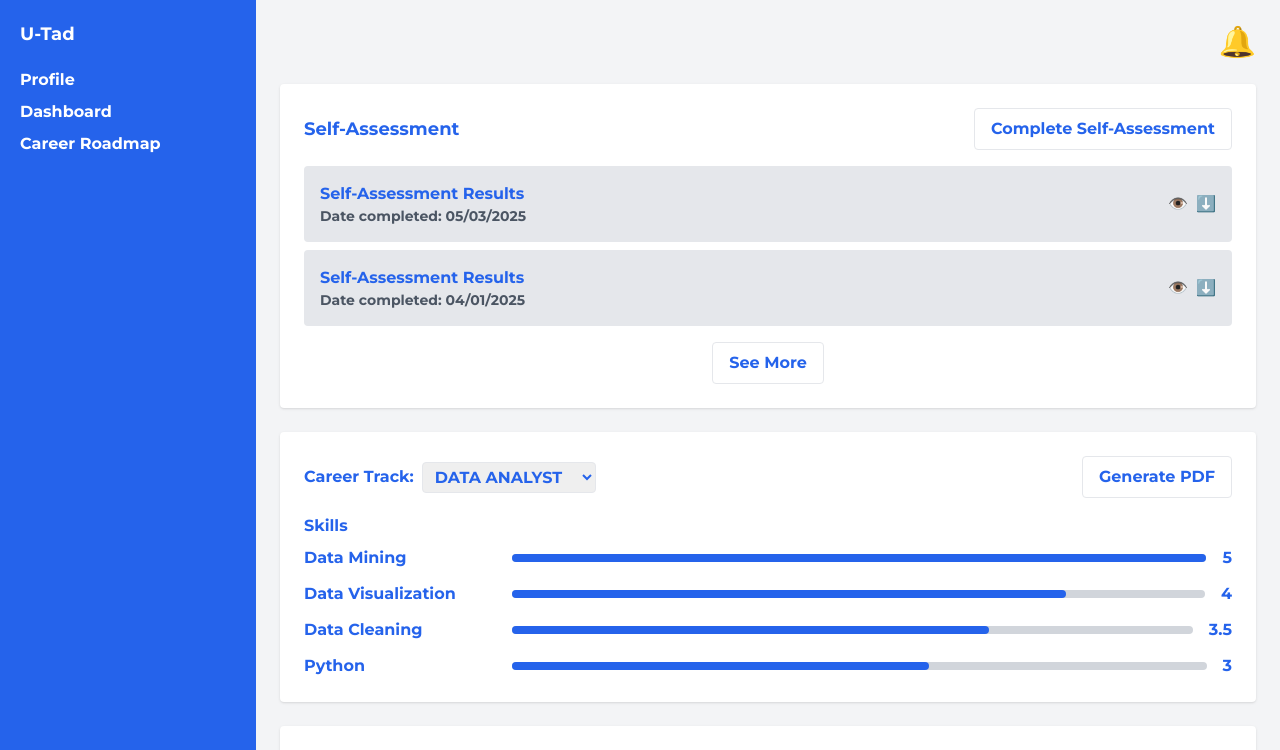
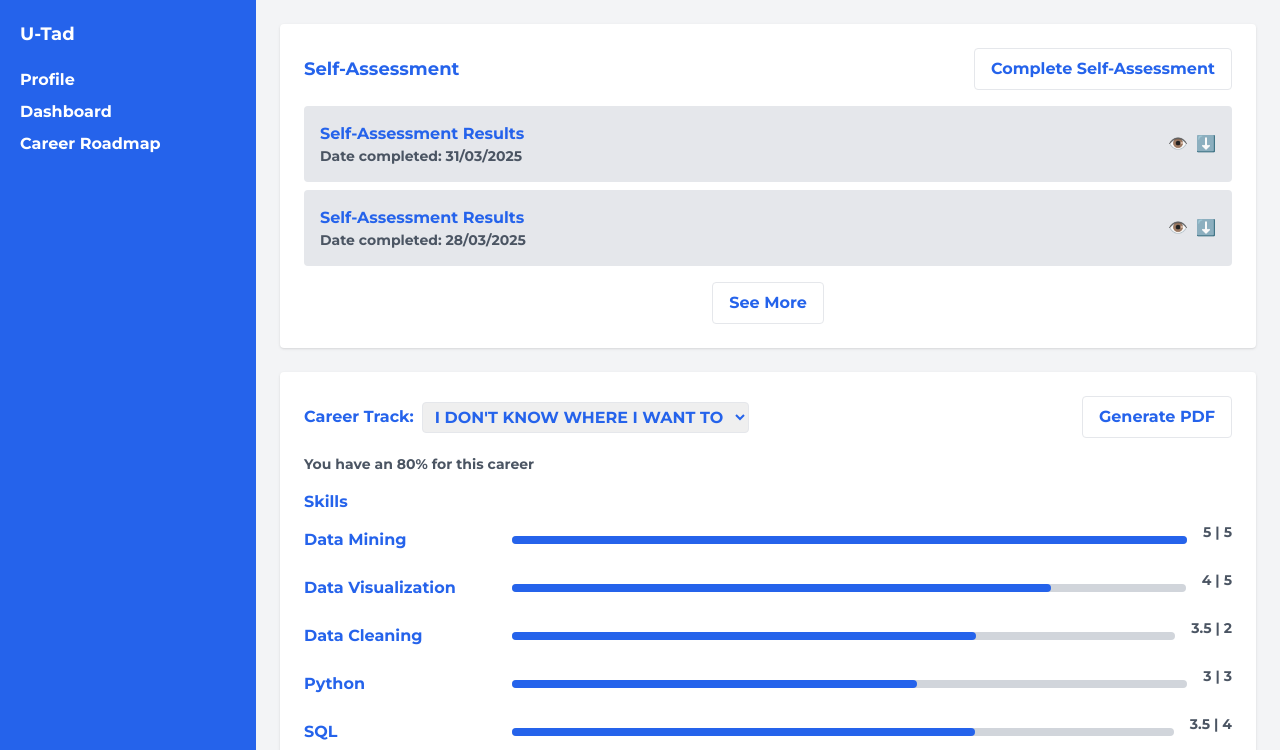
Before and after one commit to zxc228/project3_Q2, a Next.js app in the folder frontend/: page /app/dashboard in a window 1280 px wide. Shown: the top 750 px of the page. Built offline with nearby package versions, Linux system fonts and the light colour scheme.

Commit message:
feat: Update career tracks and skills in Dashboard component

```diff
--- a/frontend/src/components/Dashboard.jsx
+++ b/frontend/src/components/Dashboard.jsx
@@ -3,17 +3,21 @@ import React from "react";
 import { useState } from "react";
 
 const Dashboard = () => {
-  const [notificationsOpen, setNotificationsOpen] = useState(false);
   const [selectedTrack, setSelectedTrack] = useState("DATA ANALYST");
   const [isExpanded, setIsExpanded] = useState(false);
   const [activeTab, setActiveTab] = useState("progress");
 
-  const careerTracks = ["DATA ANALYST", "FRONTEND DEV", "BACKEND DEV"];
+  const careerTracks = ["I DON'T KNOW WHERE I WANT TO", "DATA", "WEB DEVELOPMENT", "CYBERSECURITY", "AI & MACHINE LEARNING"];
   const skills = [
-    { name: "Data Mining", current: 5 },
-    { name: "Data Visualization", current: 4 },
-    { name: "Data Cleaning", current: 3.5 },
-    { name: "Python", current: 3 },
+    { name: "Data Mining", current: 5, desired: 5 },
+    { name: "Data Visualization", current: 4, desired: 5 },
+    { name: "Data Cleaning", current: 3.5, desired: 2 },
+    { name: "Python", current: 3, desired: 3 },
+    { name: "SQL", current: 3.5, desired: 4 },
+    { name: "Big Data Processing Framework", current: 2, desired: 2 },
+    { name: "Tableau", current: 3, desired: 3.5 },
+    { name: "Machine Learning", current: 3, desired: 5 },
+    { name: "Matlab", current: 2, desired: 3 },
   ];
 
   const [courses, setCourses] = useState([
@@ -40,18 +44,6 @@ const Dashboard = () => {
 
       {/* Main content */}
       <main className="flex-1 p-6 relative">
-        {/* Top bar */}
-        <div className="flex justify-end items-center gap-4 mb-6">
-          <button onClick={() => setNotificationsOpen(!notificationsOpen)} className="relative">
-            <span className="material-icons text-3xl">🔔</span>
-            {notificationsOpen && (
-              <div className="absolute right-0 mt-2 w-64 bg-white border rounded shadow p-4">
-                <p>No Notifications</p>
-              </div>
-            )}
-          </button>
-        </div>
-
          {/* Self Assessment placeholder */}
          <section className="bg-white p-6 shadow rounded mb-6">
           <div className="flex justify-between items-center">
@@ -62,21 +54,21 @@ const Dashboard = () => {
             <div className='bg-gray-200 p-4 rounded mb-2 flex justify-between items-center'>
               <div>
                 <p className='font-semibold'>Self-Assessment Results</p>
-                <p className='text-sm text-gray-600'>Date completed: 05/03/2025</p>
+                <p className='text-sm text-gray-600'>Date completed: 31/03/2025</p>
               </div>
               <div className='flex gap-2'>
-                <span className='material-icons'>👁️</span>
-                <span className='material-icons'>⬇️</span>
+                <button><span className='material-icons'>👁️</span></button>
+                <button><span className='material-icons'>⬇️</span></button>
               </div>
             </div>
             <div className='bg-gray-200 p-4 rounded mb-4 flex justify-between items-center'>
               <div>
                 <p className='font-semibold'>Self-Assessment Results</p>
-                <p className='text-sm text-gray-600'>Date completed: 04/01/2025</p>
+                <p className='text-sm text-gray-600'>Date completed: 28/03/2025</p>
               </div>
               <div className='flex gap-2'>
-                <span className='material-icons'>👁️</span>
-                <span className='material-icons'>⬇️</span>
+                <button><span className='material-icons'>👁️</span></button>
+                <button><span className='material-icons'>⬇️</span></button>
               </div>
             </div>
             <button className='mx-auto block border px-4 py-2 rounded bg-white'>See More</button>
@@ -100,6 +92,7 @@ const Dashboard = () => {
             </h2>
             <button className="border px-4 py-2 rounded">Generate PDF</button>
           </div>
+          <p className="text-sm text-gray-600 mb-4">You have an 80% for this career</p>
           <div>
             <h3 className="font-semibold mb-2">Skills</h3>
             <ul className="space-y-3">
@@ -112,12 +105,13 @@ const Dashboard = () => {
                       style={{ width: `${(skill.current / 5) * 100}%` }}
                     ></div>
                   </div>
-                  <span>{skill.current}</span>
+                  <span className="text-sm text-gray-600 mb-4">{skill.current} | {skill.desired}</span>
                 </li>
               ))}
             </ul>
           </div>
         </section>
+
 
         {/* Personal Progress Section */}
         <section className={`bg-white p-6 shadow rounded transition-all ${isExpanded ? "fixed inset-0 z-50 overflow-y-auto" : "mb-6"}`}>
```
